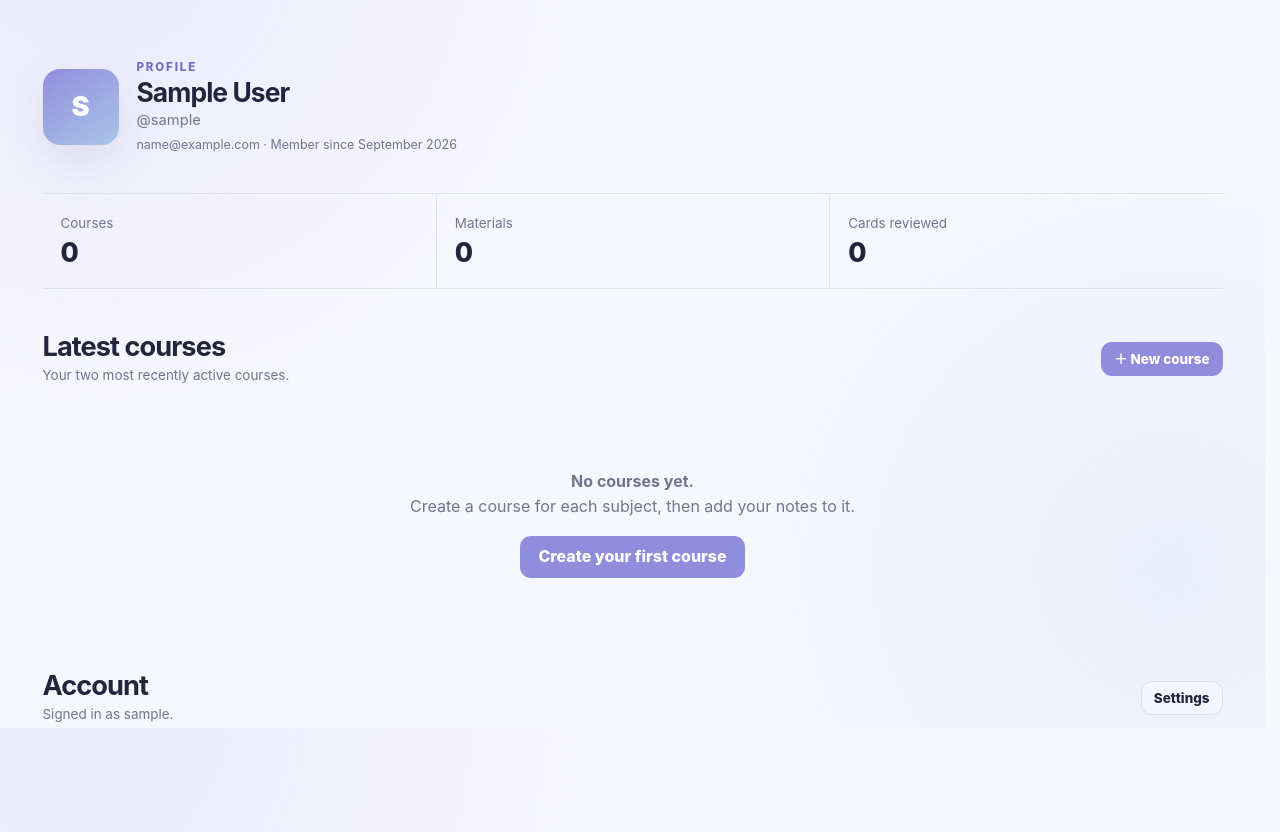
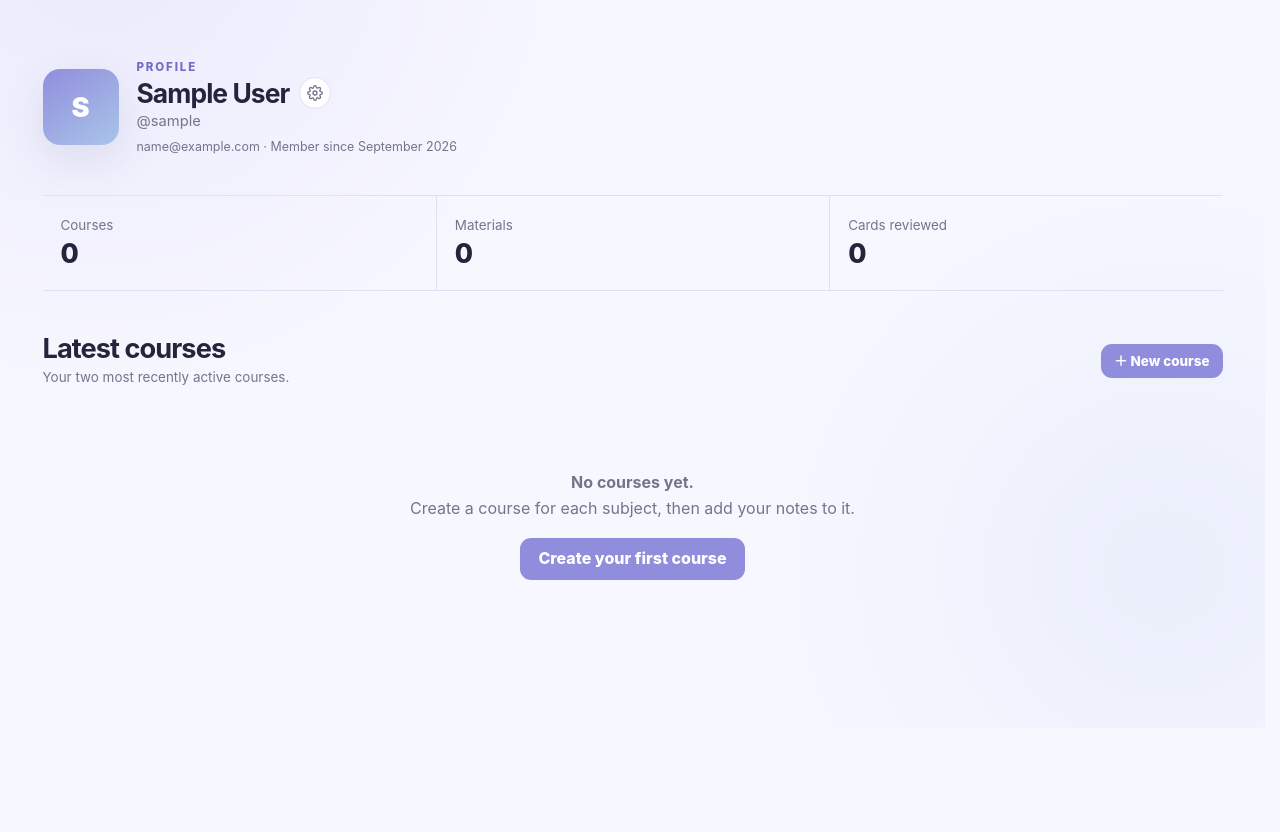
Before and after one commit to anish0m/Parchment, a Django app: page /accounts/profile/ in a window 1280 px wide. Shown: the part 72-904 px from the top of the page. After the commit the page ends 653 px from the top, so only its background shows below. Run offline with Django 5.2, Linux system fonts and the light colour scheme; the visitor is signed in with stand-in values (Sample User, id 1); data that the repository does not hold is empty; parts of the project's set-up code (start-up, migrations or seed data) failed here and were passed over; some libraries are stand-ins or nearby versions.

Commit message:
update: Settings icon beside the profile name
Replace the profile page's Account section with a gear icon next to the
username that opens Settings.

Co-Authored-By: Claude Opus 5.5 <noreply@anthropic.com>
Claude-Session: https://claude.ai/code/session_01EagsnVgPoFrGnNauZ842Sj

```diff
--- a/static/css/app.css
+++ b/static/css/app.css
@@ -554,3 +554,7 @@ h1.course-title { font-size: clamp(1.75rem, 3vw, 2.4rem); margin: 0; min-width:
 .text-link { color: var(--peri-strong); font-weight: 800; }
 .text-link::after { content: " →"; }
 .text-link:hover { text-decoration: underline; text-underline-offset: 4px; }
+.profile-name { display: flex; align-items: center; gap: 10px; min-width: 0; }
+.profile-name h1 { min-width: 0; overflow-wrap: anywhere; }
+.profile-name .icon-btn { width: 32px; height: 32px; }
+.profile-name .icon-btn svg { width: 16px; height: 16px; }
--- a/templates/accounts/profile.html
+++ b/templates/accounts/profile.html
@@ -8,7 +8,12 @@
     <div class="avatar" aria-hidden="true">{{ user.get_full_name|default:user.get_username|initial }}</div>
     <div class="profile-identity">
       <div class="eyebrow">Profile</div>
-      <h1>{{ user.get_full_name|default:user.get_username }}</h1>
+      <div class="profile-name">
+        <h1>{{ user.get_full_name|default:user.get_username }}</h1>
+        <a class="icon-btn" href="{% url 'settings' %}" title="Settings" aria-label="Settings">
+          <svg viewBox="0 0 24 24" aria-hidden="true"><circle cx="12" cy="12" r="3"/><path d="M19.4 15a1.65 1.65 0 0 0 .33 1.82l.06.06a2 2 0 1 1-2.83 2.83l-.06-.06a1.65 1.65 0 0 0-1.82-.33 1.65 1.65 0 0 0-1 1.51V21a2 2 0 1 1-4 0v-.09A1.65 1.65 0 0 0 9 19.4a1.65 1.65 0 0 0-1.82.33l-.06.06a2 2 0 1 1-2.83-2.83l.06-.06a1.65 1.65 0 0 0 .33-1.82 1.65 1.65 0 0 0-1.51-1H3a2 2 0 1 1 0-4h.09A1.65 1.65 0 0 0 4.6 9a1.65 1.65 0 0 0-.33-1.82l-.06-.06a2 2 0 1 1 2.83-2.83l.06.06a1.65 1.65 0 0 0 1.82.33H9a1.65 1.65 0 0 0 1-1.51V3a2 2 0 1 1 4 0v.09a1.65 1.65 0 0 0 1 1.51 1.65 1.65 0 0 0 1.82-.33l.06-.06a2 2 0 1 1 2.83 2.83l-.06.06a1.65 1.65 0 0 0-.33 1.82V9a1.65 1.65 0 0 0 1.51 1H21a2 2 0 1 1 0 4h-.09a1.65 1.65 0 0 0-1.51 1Z"/></svg>
+        </a>
+      </div>
       <div class="username-label">@{{ user.get_username }}</div>
       <div class="email-label">{% if user.email %}{{ user.email }} · {% endif %}Member since {{ user.date_joined|date:"F Y" }}</div>
     </div>
@@ -44,18 +49,6 @@
       </div>
     {% endif %}
   </section>
-
-  <section class="section">
-    <div class="section-head">
-      <div>
-        <h2>Account</h2>
-        <p class="muted small">Signed in as {{ user.get_username }}.</p>
-      </div>
-      <div class="actions">
-        <a class="btn btn-ghost btn-small" href="{% url 'settings' %}">Settings</a>
-      </div>
-    </div>
-  </section>
 {% endblock %}
 
 {% block modals %}
```
